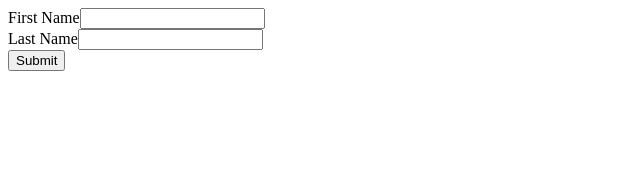
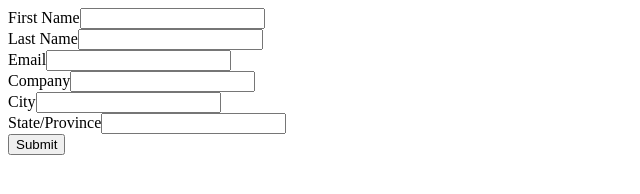
Before and after one commit to lukemoorhous/sf-live-training, a plain HTML site: page index.html in a window 1280 px wide. Shown: the whole page, without its empty margins (0-640 px from the left). Drawn offline with Linux system fonts and the light colour scheme.

Commit message:
Added additional fields to the form

```diff
--- a/index.html
+++ b/index.html
@@ -27,6 +27,14 @@
 
     <label for="last_name">Last Name</label><input  id="last_name" maxlength="80" name="last_name" size="20" type="text" /><br>
 
+    <label for="email">Email</label><input  id="email" maxlength="80" name="email" size="20" type="text" /><br>
+
+    <label for="company">Company</label><input  id="company" maxlength="40" name="company" size="20" type="text" /><br>
+
+    <label for="city">City</label><input  id="city" maxlength="40" name="city" size="20" type="text" /><br>
+
+    <label for="state">State/Province</label><input  id="state" maxlength="20" name="state" size="20" type="text" /><br>
+
     <input type="submit" name="submit">
 
     </form>
```
